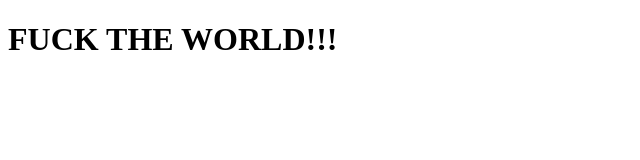
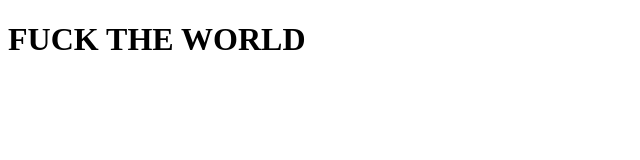
Before and after one commit to ixan16/revou_test_day1, a plain HTML site: page index.html in a window 1280 px wide. Shown: the full height of the page, 0-640 px from the left. Drawn offline with Linux system fonts and the light colour scheme.

Commit message:
Update wording

```diff
--- a/index.html
+++ b/index.html
@@ -4,6 +4,6 @@
         <title>Test</title>
     </head>
     <body>
-        <h1>FUCK THE WORLD!!!</h1>
+        <h1>FUCK THE WORLD</h1>
     </body>
 </html>
```
